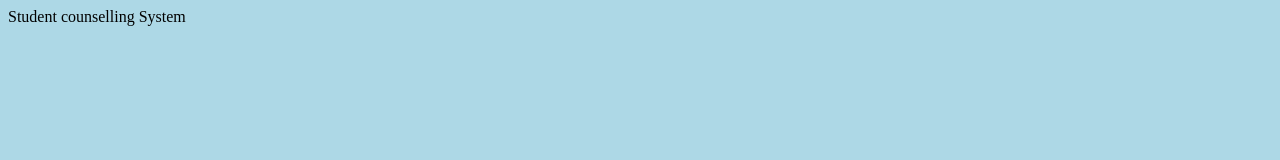
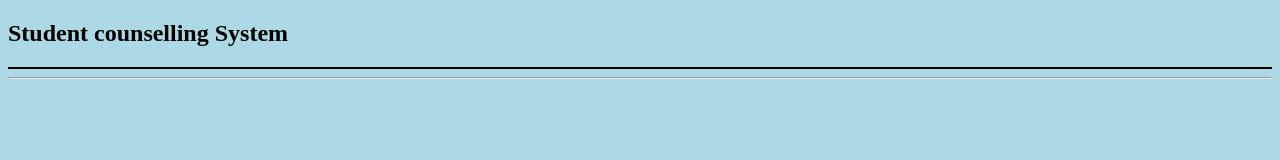
Before and after one commit to Babbu7/htmlproject, a plain HTML site: page index.html in a window 1280 px wide. Drawn offline with Linux system fonts and the light colour scheme.

Commit message:
Update index.html

```diff
--- a/index.html
+++ b/index.html
@@ -6,6 +6,7 @@
     <title>Document</title>
 </head>
 <body bgcolor="lightblue">
-    <h1align="centre">Student counselling System</h1>
+    <h2 align="centre">Student counselling System</h2>
+    <hr color="black"><hr>
 </body>
 </html>
```
